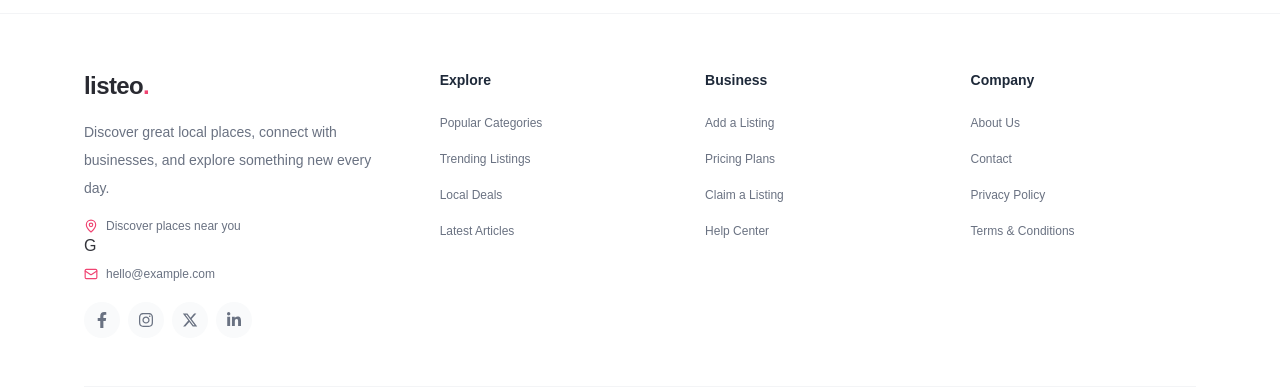
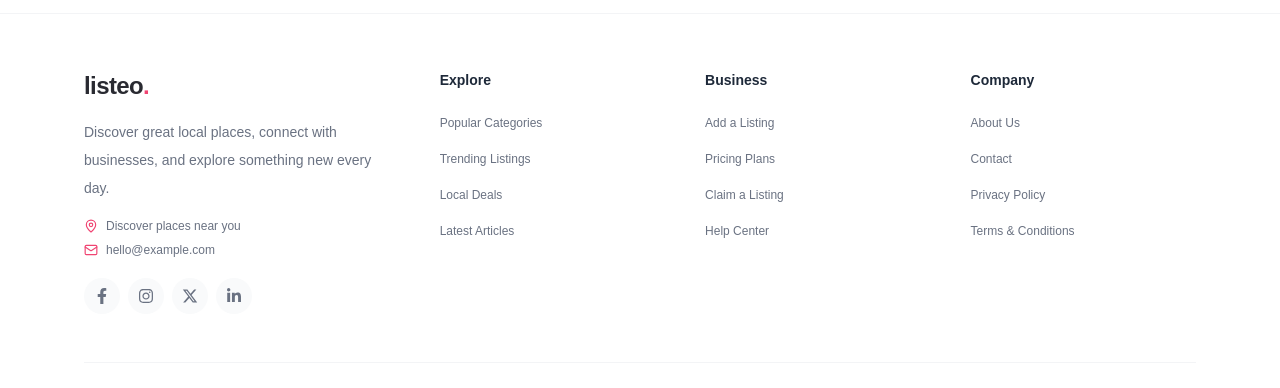
Before and after one commit to muhammad-faseeh-ur-rehman/listeo-clone, a React (Vite) app: page / in a window 1280 px wide. Shown: the part 5793-6181 px from the top of the page. Built offline with nearby package versions, Linux system fonts and the light colour scheme.

Commit message:
Initial commit

```diff
--- a/src/components/Footer.jsx
+++ b/src/components/Footer.jsx
@@ -52,7 +52,6 @@ export default function Footer() {
               <MapPin size={14} className="text-[#f04472]" />
               Discover places near you
             </p>
-G
             <a
               href="mailto:hello@example.com"
               className="mt-2 flex items-center gap-2 text-xs text-gray-500 hover:text-[#f04472]"
@@ -60,7 +59,6 @@ G
               <Mail size={14} className="text-[#f04472]" />
               hello@example.com
             </a>
-
             <div className="mt-5 flex gap-2">
               {socialLinks.map(({ name, icon: Icon, url }) => (
                 <a
```
